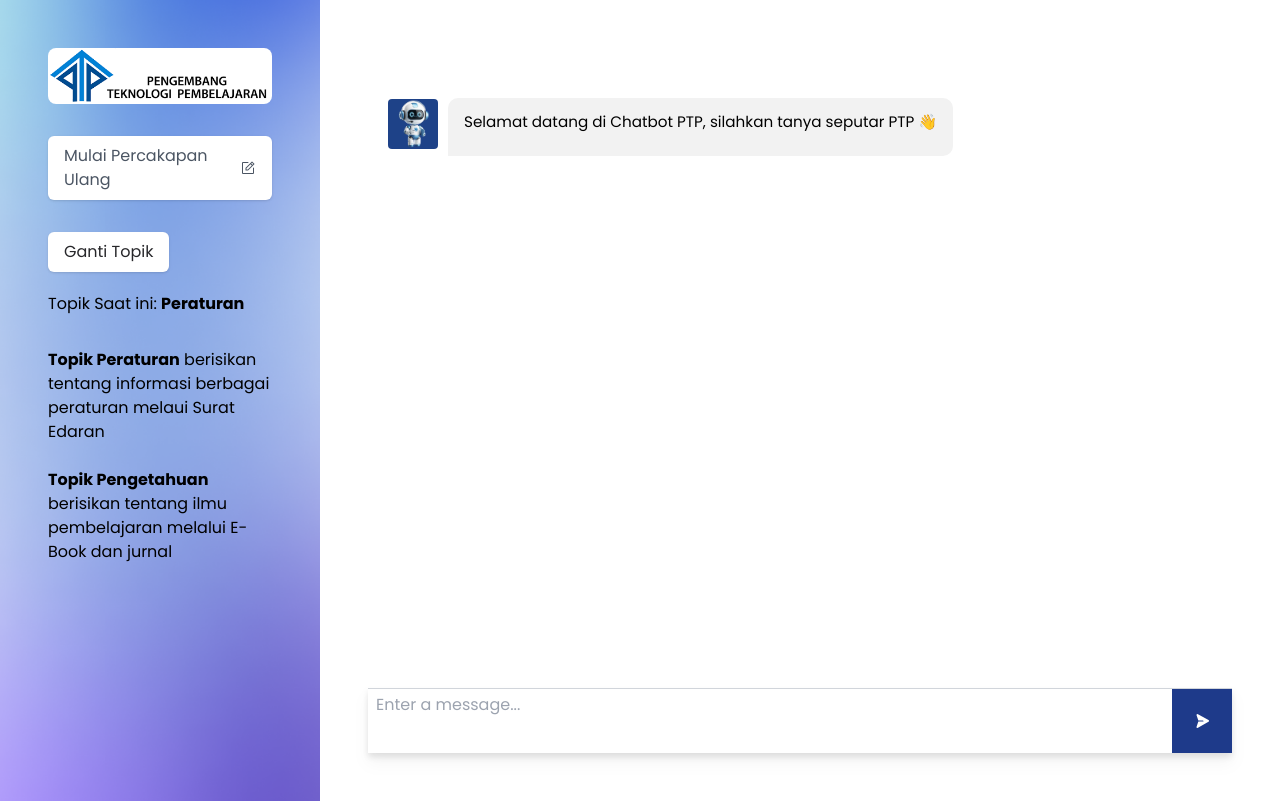
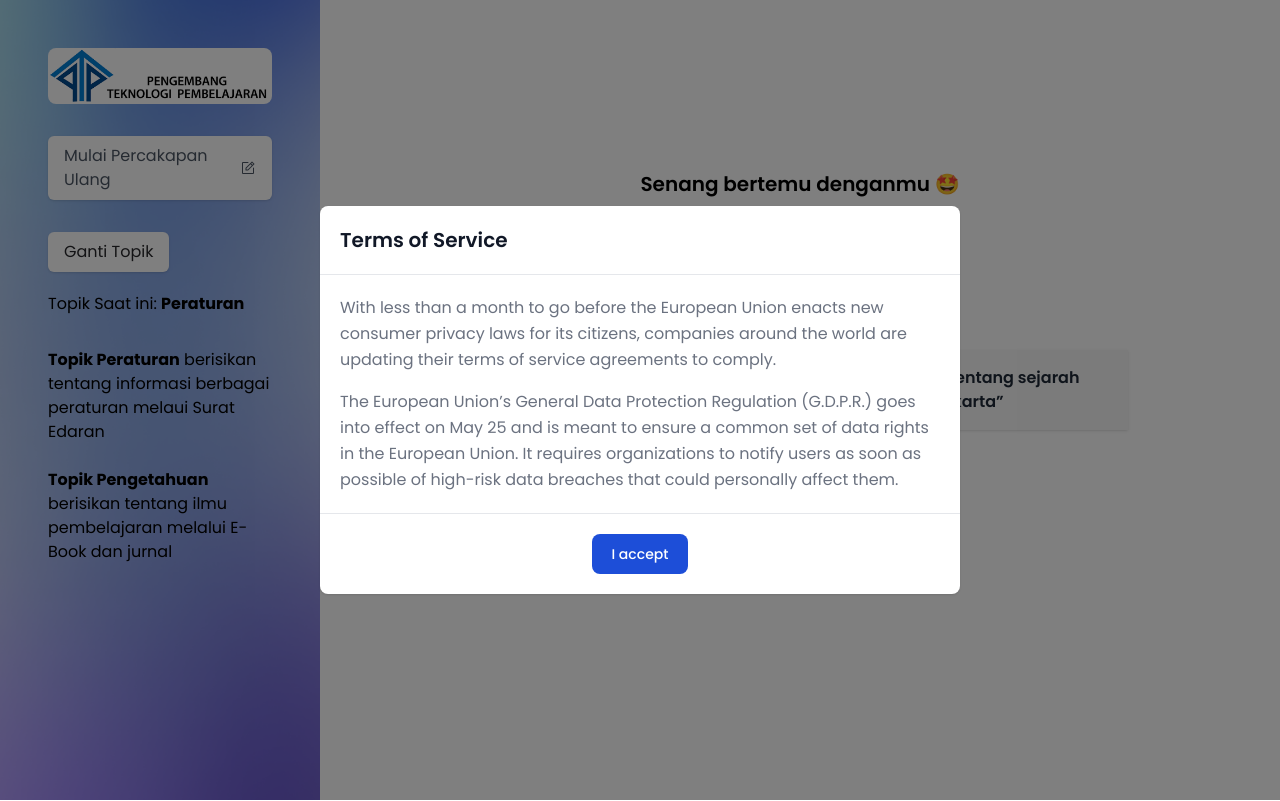
Before and after one commit to RizkiLaksanaPutra/chatbot-ptp, a Next.js app: page /chatbot in a window 1280 px wide. Built offline with nearby package versions, Linux system fonts and the light colour scheme.

Commit message:
Update index.jsx

```diff
--- a/src/app/_components/ChatbotFullPage/index.jsx
+++ b/src/app/_components/ChatbotFullPage/index.jsx
@@ -11,6 +11,8 @@ import SidebarMobile from "@/components/ChatbotFullPage/SidebarMobile";
 export default function ChatbotFullPage() {
   const [showSideBar, setShowSideBar] = useState(false);
   const [modelType, setModelType] = useState("peraturan");
+  const [showModal, setShowModal] = useState(true);
+  const [showGreet, setShowGreet] = useState(true);
 
   const handleModelTypeChange = () => {
     if (modelType === "peraturan") {
@@ -24,8 +26,83 @@ export default function ChatbotFullPage() {
     setShowSideBar(!showSideBar);
   };
 
+  const ModalShow = () => {
+    return (
+      <div
+        id="default-modal"
+        aria-hidden="true"
+        className={`${!showModal ? "hidden" : ""} fixed inset-0 z-50 flex items-center justify-center bg-black/50`}
+      >
+        <div className="relative max-h-full w-full max-w-2xl p-4">
+          <div className="relative rounded-lg bg-white shadow dark:bg-gray-700">
+            <div className="flex items-center justify-between rounded-t border-b p-4 md:p-5 dark:border-gray-600">
+              <h3 className="text-xl font-semibold text-gray-900 dark:text-white">
+                Terms of Service
+              </h3>
+            </div>
+            <div className="space-y-4 p-4 md:p-5">
+              <p className="text-base leading-relaxed text-gray-500 dark:text-gray-400">
+                With less than a month to go before the European Union enacts
+                new consumer privacy laws for its citizens, companies around the
+                world are updating their terms of service agreements to comply.
+              </p>
+              <p className="text-base leading-relaxed text-gray-500 dark:text-gray-400">
+                The European Union’s General Data Protection Regulation
+                (G.D.P.R.) goes into effect on May 25 and is meant to ensure a
+                common set of data rights in the European Union. It requires
+                organizations to notify users as soon as possible of high-risk
+                data breaches that could personally affect them.
+              </p>
+            </div>
+            <div className="flex items-center justify-center rounded-b border-t border-gray-200 p-4 md:p-5 dark:border-gray-600">
+              <button
+                type="button"
+                className="rounded-lg bg-blue-700 px-5 py-2.5 text-center text-sm font-medium text-white hover:bg-blue-800 focus:outline-none focus:ring-4 focus:ring-blue-300 dark:bg-blue-600 dark:hover:bg-blue-700 dark:focus:ring-blue-800"
+                onClick={() => setShowModal(false)}
+              >
+                I accept
+              </button>
+            </div>
+          </div>
+        </div>
+      </div>
+    );
+  };
+
+  const GreetUser = () => {
+    return (
+      <div className="col-span-12 bg-[#FFFFFF] p-2 md:col-span-9 md:p-12">
+        <div className="flex h-full flex-col items-center justify-center gap-4 md:gap-6">
+          <div className="flex flex-col items-center gap-2 md:gap-4">
+            <p className="font-semibold text-black md:text-xl 2xl:text-2xl">
+              Senang bertemu denganmu 🤩
+            </p>
+            <p className="text-gray-500">Tanyakan apa saja tentang PTP</p>
+          </div>
+          <p>Contoh:</p>
+          <div className="flex items-center gap-4 py-4 md:py-10">
+            <div class="flex w-80 flex-col items-center bg-[#F8F8F8] p-4 px-8 shadow">
+              <p class="text-center font-semibold text-gray-800">
+                “Ceritakan tentang sejarah Jakarta”
+              </p>
+            </div>
+            <div class="flex w-80 flex-col items-center bg-[#F8F8F8] p-4 px-8 shadow">
+              <p class="text-center font-semibold text-gray-800">
+                “Ceritakan tentang sejarah Jakarta”
+              </p>
+            </div>
+          </div>
+          <button class="bg-[#024c96] my-4 flex w-80 cursor-pointer flex-row items-center justify-center rounded-md py-4 md:my-10 text-white" onClick={() => setShowGreet(false)}>
+            <p class="font-semibold">Mulai</p>
+          </button>
+        </div>
+      </div>
+    );
+  };
+
   return (
     <>
+      <ModalShow />
       <nav className="flex flex-row justify-between border-b border-slate-600 px-4 py-2 md:hidden">
         <span className="cursor-pointer p-2" onClick={handleSideBar}>
           <PiListBold />
@@ -42,9 +119,11 @@ export default function ChatbotFullPage() {
           handleModelToggle={handleModelTypeChange}
           modelType={modelType}
         />
-        <ChatbotMainContent
-          modelType={modelType}
-        />
+        {showGreet ? (
+          <GreetUser />
+        ) : (
+          <ChatbotMainContent modelType={modelType} />
+        )}
       </div>
     </>
   );
```
